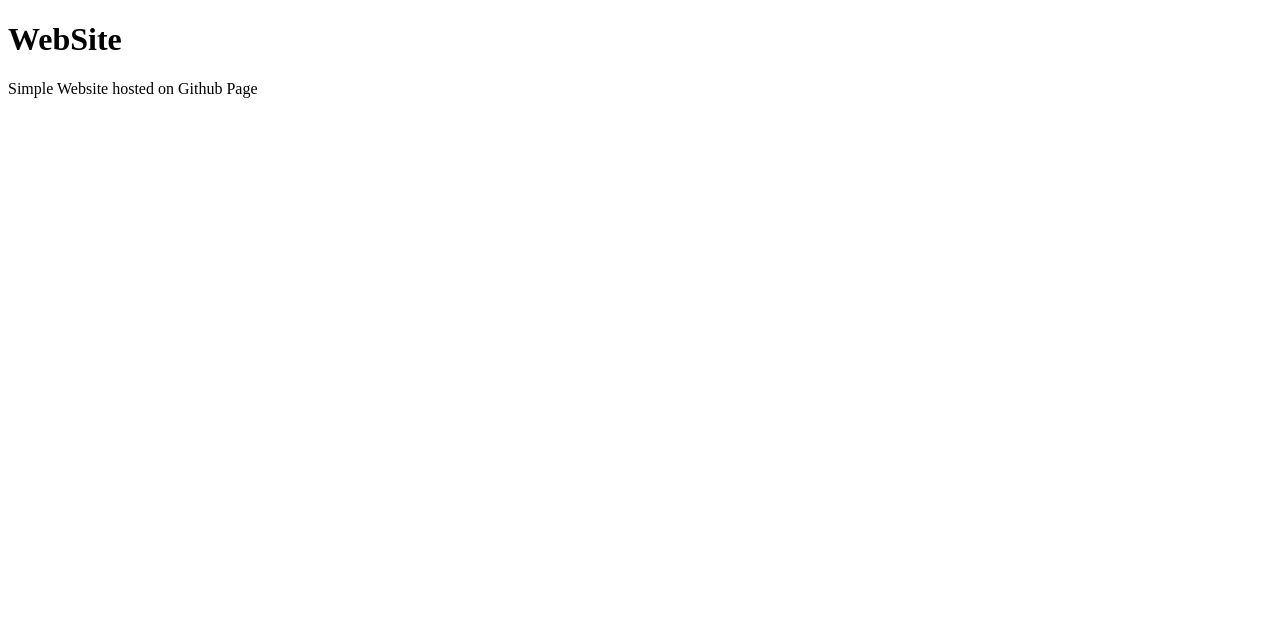
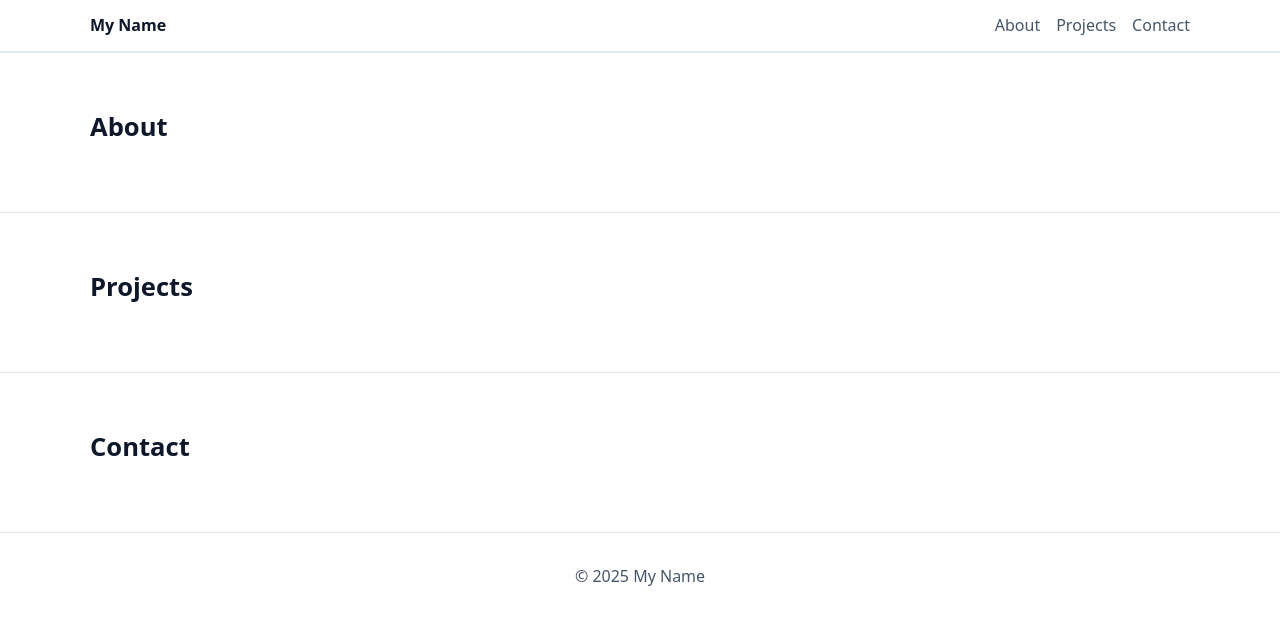
Before and after one commit to SsoMing/SSoMing.github.io, a plain HTML site: page index.html in a window 1280 px wide. Drawn offline with Linux system fonts and the light colour scheme.

Commit message:
Update index.html

```diff
--- a/index.html
+++ b/index.html
@@ -1,11 +1,62 @@
-<!DOCTYPE html>
-<html>
-  <head>
-    <meta charset = "UTF-8">
-    <title>My Git Hub Page</title>
-  </head>
-  <body>
-    <h1>WebSite</h1>
-    <p>Simple Website hosted on Github Page</p>
-  </body>
+<!doctype html>
+<html lang="ko" data-theme="auto">
+<head>
+  <meta charset="utf-8" />
+  <meta name="viewport" content="width=device-width, initial-scale=1" />
+  <title>Personal Site</title>
+  <style>
+    body{margin:0; font-family: ui-sans-serif, system-ui, -apple-system, Segoe UI, Roboto, "Noto Sans KR", Inter, Helvetica, Arial; background:#fff; color:#0f172a;}
+    header{position:sticky; top:0; border-bottom:1px solid #e2e8f0; background:#ffffffcc; backdrop-filter:blur(8px);}
+    .container{max-width:1100px; margin:auto; padding:0 1rem;}
+    nav{display:flex; align-items:center; justify-content:space-between; padding:.9rem 0;}
+    .brand{font-weight:800;}
+    .nav-links{display:flex; gap:1rem;}
+    .nav-links a{text-decoration:none; color:#475569;}
+    section{padding:3.5rem 0; border-top:1px solid #e2e8f0;}
+    section h2{font-size:1.6rem; margin:0 0 .75rem;}
+    footer{border-top:1px solid #e2e8f0; padding:2rem 0; color:#475569; text-align:center;}
+  </style>
+</head>
+<body>
+  <header>
+    <div class="container">
+      <nav>
+        <div class="brand">My Name</div>
+        <div class="nav-links">
+          <a href="#about">About</a>
+          <a href="#projects">Projects</a>
+          <a href="#contact">Contact</a>
+        </div>
+      </nav>
+    </div>
+  </header>
+
+  <main>
+    <section id="about">
+      <div class="container">
+        <h2>About</h2>
+      </div>
+    </section>
+
+    <section id="projects">
+      <div class="container">
+        <h2>Projects</h2>
+      </div>
+    </section>
+
+    <section id="contact">
+      <div class="container">
+        <h2>Contact</h2>
+      </div>
+    </section>
+  </main>
+
+  <footer>
+    <div class="container">© <span id="year"></span> My Name</div>
+  </footer>
+
+  <script>
+    document.getElementById('year').textContent = new Date().getFullYear();
+  </script>
+</body>
 </html>
```
